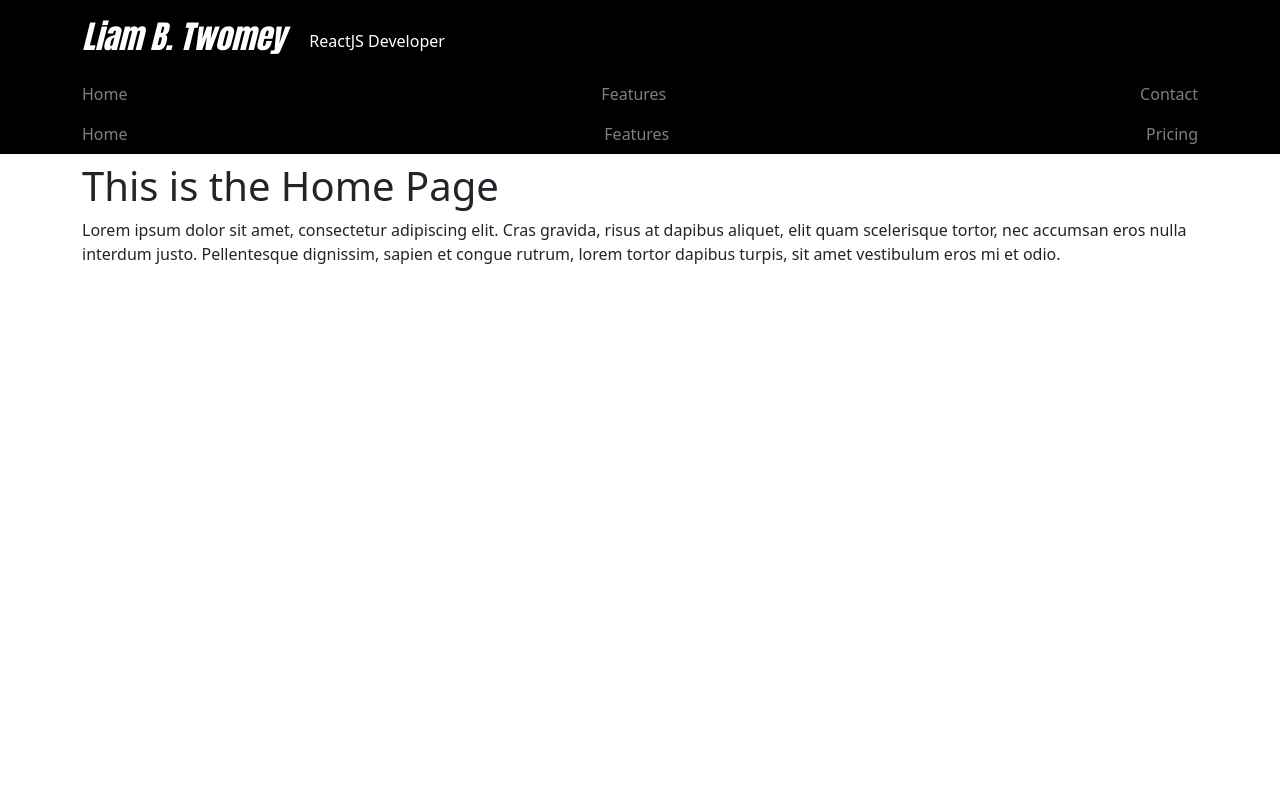
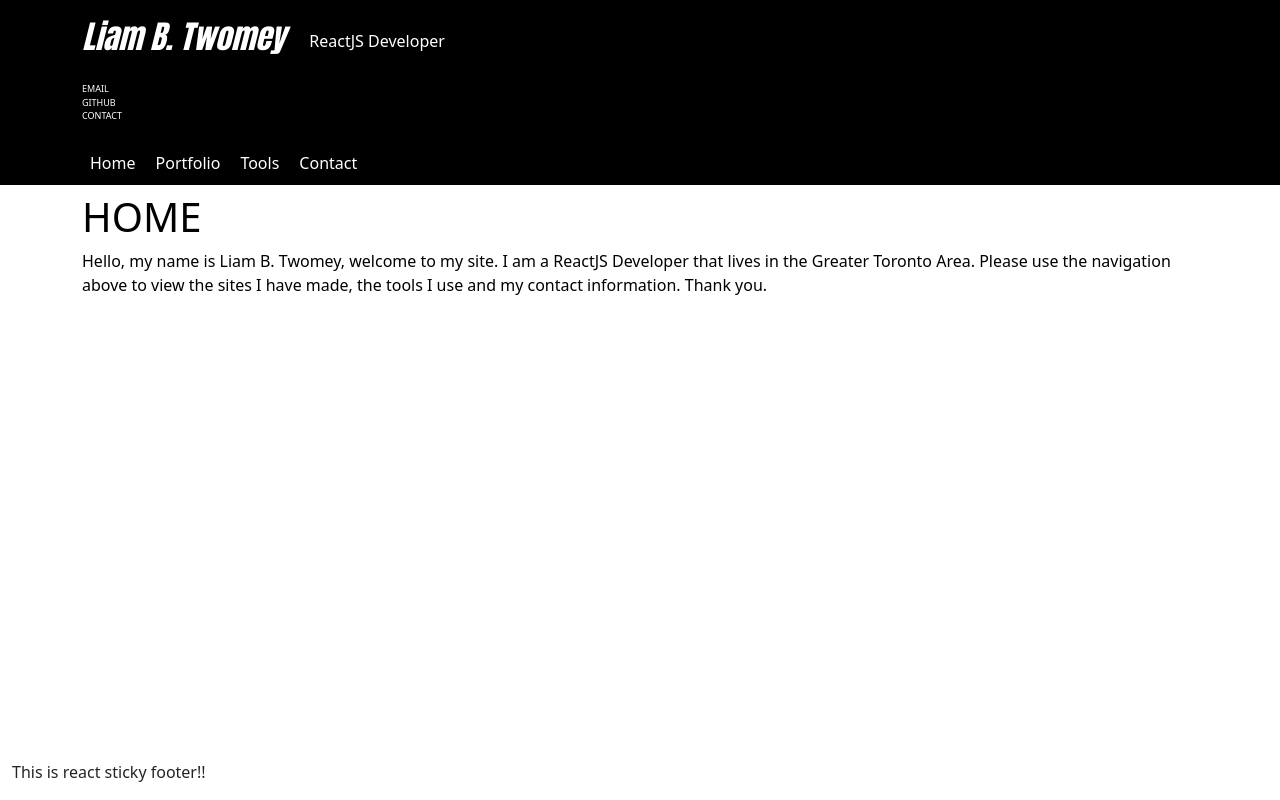
Before and after one commit to LiamBTwomey/localsuccess, a React (Create React App) app: page / in a window 1280 px wide. Built offline with nearby package versions, Linux system fonts and the light colour scheme.

Commit message:
footer added

```diff
--- a/public/index.html
+++ b/public/index.html
@@ -2,42 +2,19 @@
 <html lang="en">
   <head>
     <meta charset="utf-8" />
-    <link rel="icon" href="%PUBLIC_URL%/favicon.ico" />
-    <meta name="viewport" content="width=device-width, initial-scale=1" />
+    <link rel="icon" href="%PUBLIC_URL%/favicon (2).ico" />
+    <meta name="viewport" content="width=device-width, initial-scale=1.0" />
     <meta name="theme-color" content="#000000" />
     <meta
       name="description"
-      content="Web site created using create-react-app"
+      content="Greater Toronto Area based ReactJS developer"
     />
-    <link rel="apple-touch-icon" href="%PUBLIC_URL%/logo192.png" />
-    <!--
-      manifest.json provides metadata used when your web app is installed on a
-      user's mobile device or desktop. See https://developers.google.com/web/fundamentals/web-app-manifest/
-    -->
+    <link rel="apple-touch-icon" href="%PUBLIC_URL%/logo1.png" />
     <link rel="manifest" href="%PUBLIC_URL%/manifest.json" />
-    <!--
-      Notice the use of %PUBLIC_URL% in the tags above.
-      It will be replaced with the URL of the `public` folder during the build.
-      Only files inside the `public` folder can be referenced from the HTML.
-
-      Unlike "/favicon.ico" or "favicon.ico", "%PUBLIC_URL%/favicon.ico" will
-      work correctly both with client-side routing and a non-root public URL.
-      Learn how to configure a non-root public URL by running `npm run build`.
-    -->
-    <title>React App</title>
+    <title>LIAM B. TWOMEY | ReactJS Developer</title>
   </head>
   <body>
     <noscript>You need to enable JavaScript to run this app.</noscript>
     <div id="root"></div>
-    <!--
-      This HTML file is a template.
-      If you open it directly in the browser, you will see an empty page.
-
-      You can add webfonts, meta tags, or analytics to this file.
-      The build step will place the bundled scripts into the <body> tag.
-
-      To begin the development, run `npm start` or `yarn start`.
-      To create a production bundle, use `npm run build` or `yarn build`.
-    -->
   </body>
 </html>
--- a/src/App.js
+++ b/src/App.js
@@ -5,6 +5,7 @@ import Header from './Components/Header.js';
 import '../node_modules/bootstrap/dist/css/bootstrap.min.css';
 import Contact from "./Pages/Contact.js";
 import Home from "./Pages/home.js";
+import Footer from './Components/Footer.js';
 
 function App() {
   return (
@@ -14,10 +15,9 @@ function App() {
     <Routes>
     <Route exact path="/" element={<Home />} />
     <Route exact path="/contact" element={<Contact />} />
-
-
     </Routes>
     </div>
+    <Footer />
 </BrowserRouter>
 
   );
--- /dev/null
+++ b/src/Components/Footer.js
@@ -0,0 +1,13 @@
+
+import React from 'react';
+import Container from 'react-bootstrap/Container';
+
+const Footer = () => (
+    <Container className="footer" style={{diplay: "flex", bottom: "0px", position: "fixed"}}>
+  <footer  >
+    <p>This is react sticky footer!!</p>
+  </footer>
+  </Container>
+);
+
+export default Footer;
--- a/src/Components/Header.js
+++ b/src/Components/Header.js
@@ -22,20 +22,20 @@ class Header extends Component {
           </Nav>
         </Container>
       </Navbar>
-      <Navbar bg="black" variant="dark">
-        <Container>
-            <Nav.Link style={{color: 'gray'}} href="#home">Home</Nav.Link>
-            <Nav.Link style={{color: 'gray'}} href="#features">Features</Nav.Link>
-            <Nav.Link as={Link} eventKey="/contact" style={{color: 'gray'}} to='/contact'>Contact</Nav.Link>
+      <Navbar bg="black" variant="dark" style={{alignItems: 'start'}}>
+        <Container style={{flexDirection: 'column', alignItems: 'start'}}>
+            <Nav.Link style={{color: 'white', fontSize: 'xx-small'}} href="#h">EMAIL</Nav.Link>
+            <Nav.Link style={{color: 'white', fontSize: 'xx-small'}} href="#features">GITHUB</Nav.Link>
+            <Nav.Link as={Link} eventKey="/contact" style={{color: 'white', fontSize: 'xx-small'}} to='/contact'>CONTACT</Nav.Link>
 
         </Container>
       </Navbar>
-      <Navbar bg="black" variant="dark">
-        <Container>
-        <Nav.Link style={{color: 'gray'}} href="#home">Home</Nav.Link>
-        <Nav.Link style={{color: 'gray'}} href="#features">Features</Nav.Link>
-        <Nav.Link style={{color: 'gray'}} href="#pricing">Pricing</Nav.Link>
-
+      <Navbar bg="black" variant="dark" style={{padding: '0px'}}>
+        <Container className="justify-content-start" style={{padding: '10px'}}>
+            <Nav.Link className="pb-0" as={Link} eventKey="/" style={{color: 'white', padding: '10px'}} to='/'>Home</Nav.Link>
+            <Nav.Link className="pb-0" as={Link} style={{color: 'white', padding: '10px'}} to='/portfolio'>Portfolio</Nav.Link>
+            <Nav.Link className="pb-0" as={Link} style={{color: 'white', padding: '10px'}} to='/Tools'>Tools</Nav.Link>
+            <Nav.Link  className="pb-0" as={Link} eventKey="/contact" style={{color: 'white', padding: '10px'}} to='/contact'>Contact</Nav.Link>
 
         </Container>
       </Navbar>
--- a/src/Pages/Contact.js
+++ b/src/Pages/Contact.js
@@ -1,8 +1,8 @@
 import React from 'react';
 const Contact = () => (
     <div>
-      <h1 className="title is-1">Contact me</h1>
-      <p>
+      <h1 className="title is-1" style={{color: 'black'}}>Contact me</h1>
+      <p style={{color: 'black'}}>
         C O N T A C T M E
       </p>
     </div>
--- a/src/Pages/home.js
+++ b/src/Pages/home.js
@@ -2,12 +2,10 @@ import React from "react";
 
 const Home = () => (
   <div>
-    <h1 className="title is-1">This is the Home Page</h1>
-    <p>
-      Lorem ipsum dolor sit amet, consectetur adipiscing elit. Cras gravida,
-      risus at dapibus aliquet, elit quam scelerisque tortor, nec accumsan eros
-      nulla interdum justo. Pellentesque dignissim, sapien et congue rutrum,
-      lorem tortor dapibus turpis, sit amet vestibulum eros mi et odio.
+    <h1 className="title is-1" style={{color: 'black'}}>HOME</h1>
+    <p style={{color: 'black'}}>
+      Hello, my name is Liam B. Twomey, welcome to my site. I am a ReactJS Developer that lives in the Greater Toronto Area. Please use the navigation above to view the sites I have made, the tools I use  and my contact information.
+      Thank you.
     </p>
   </div>
 );
--- a/src/index.js
+++ b/src/index.js
@@ -5,9 +5,7 @@ import App from './App';
 import { BrowserRouter } from "react-router-dom";
 
 ReactDOM.render(
-
     <App />
-
   ,
   document.getElementById("root")
 );
```
Also changed, not shown: public/logo1.png (added), 1 other file (tests, documents, lock files or other folders).
